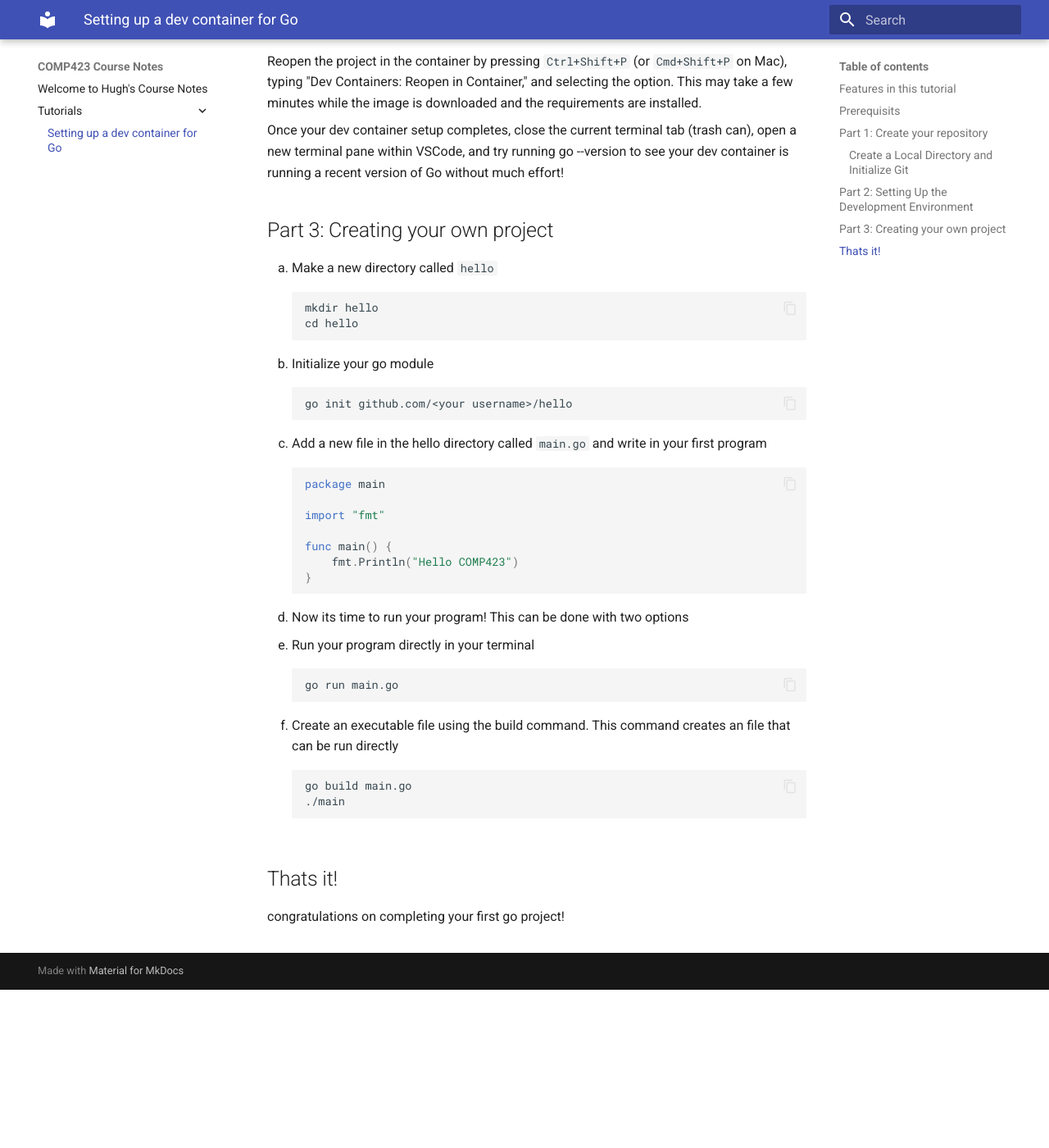
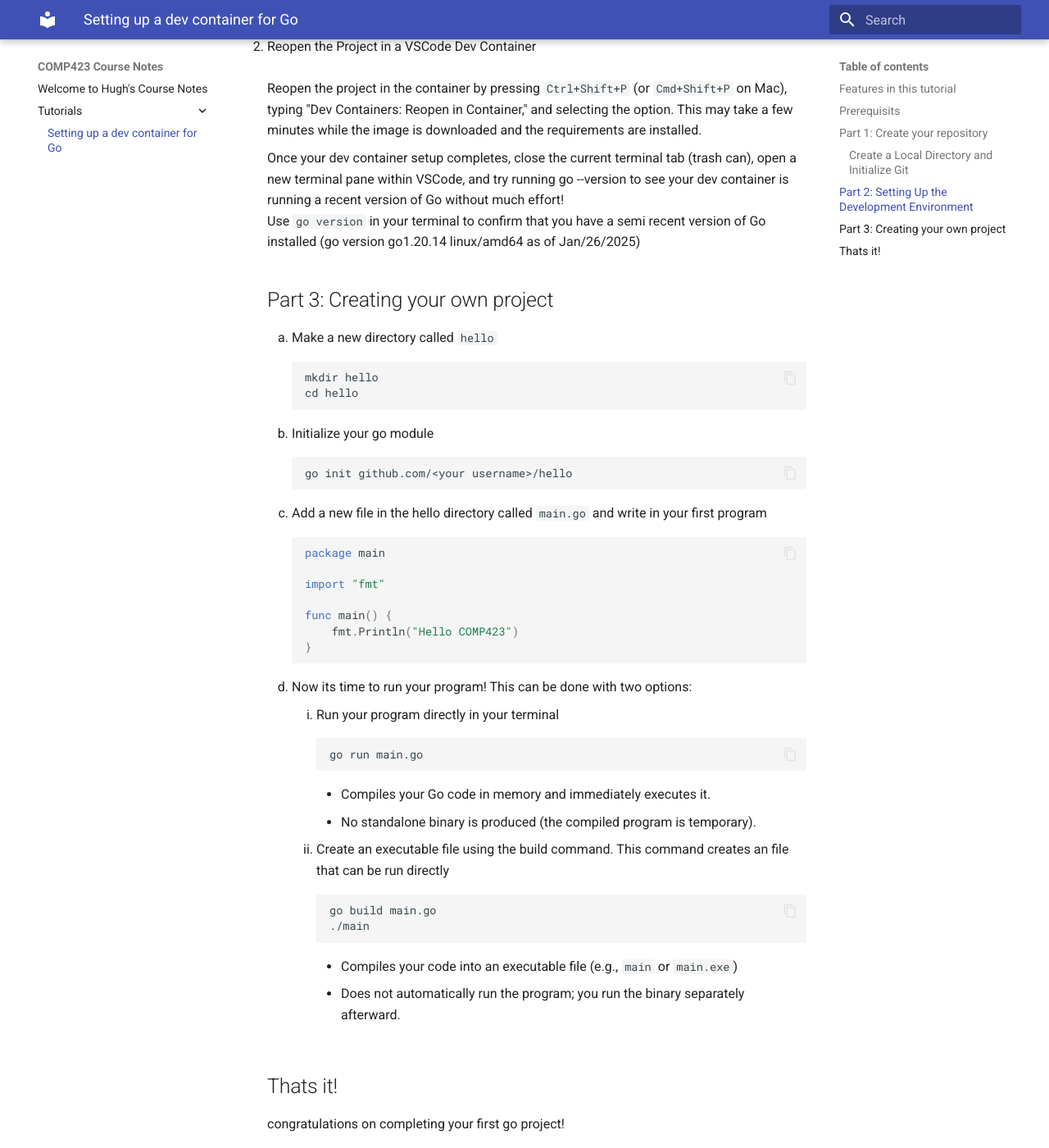
Before and after one commit to hughtoomey/comp423-course-notes, an MkDocs documentation site: the page built from docs/tutorials/go-setup.md, in a window 1280 px wide and 1400 px high, scrolled down 3237 px. Shown: the whole window at 82% size. Built offline with MkDocs 1.6.1 and Material for MkDocs 9.7.7, drawn with Linux system fonts in a browser that asks for light colours; before the commit the page ends 4444 px from its top, so only the background shows below that; some of the changed text lies outside the part shown.

Commit message:
little fixes

````diff
--- a/docs/tutorials/go-setup.md
+++ b/docs/tutorials/go-setup.md
@@ -1,7 +1,9 @@
 # Setting up a dev container for Go
 
 * Primary author: [Hugh Toomey](https://hughtoomey)
-* Reviewer: [Cem Baykal](https://baykalcem)
+* Reviewer: [Cem Baykal](https://baykalcem)<br>
+* note: some content from this tutorial is reused from an mkDocs tutorial available <a href="https://comp423-25s.github.io/resources/MkDocs/tutorial/">here</a>.
+
 
 ## Features in this tutorial
 * <b>Code Blocks</b> <br>
@@ -94,7 +96,8 @@ Admonitions will be used to provide extra context for any steps within this tuto
 2. Reopen the Project in a VSCode Dev Container<br><br>
         Reopen the project in the container by pressing `Ctrl+Shift+P` (or `Cmd+Shift+P` on Mac), typing "Dev Containers: Reopen in Container," and selecting the option. This may take a few minutes while the image is downloaded and the requirements are installed.<br>
 
-    Once your dev container setup completes, close the current terminal tab (trash can), open a new terminal pane within VSCode, and try running go --version to see your dev container is running a recent version of Go without much effort!
+    Once your dev container setup completes, close the current terminal tab (trash can), open a new terminal pane within VSCode, and try running go --version to see your dev container is running a recent version of Go without much effort!<br>
+    Use `go version` in your terminal to confirm that you have a semi recent version of Go installed (go version go1.20.14 linux/amd64 as of Jan/26/2025)
 ## Part 3: Creating your own project
 1. Make a new directory called `hello`
 ```
@@ -115,15 +118,19 @@ func main() {
     fmt.Println("Hello COMP423")
 }
 ```
-4. Now its time to run your program! This can be done with two options
-    - Run your program directly in your terminal
+4. Now its time to run your program! This can be done with two options:
+        1. Run your program directly in your terminal
     ```
     go run main.go
     ```
-    - Create an executable file using the build command. This command creates an file that can be run directly
+            * Compiles your Go code in memory and immediately executes it.
+            * No standalone binary is produced (the compiled program is temporary).
+        2. Create an executable file using the build command. This command creates an file that can be run directly
     ```
     go build main.go
     ./main
     ```
+            * Compiles your code into an executable file (e.g., `main` or `main.exe`)
+            * Does not automatically run the program; you run the binary separately afterward.
 ## Thats it!
 congratulations on completing your first go project!
````
